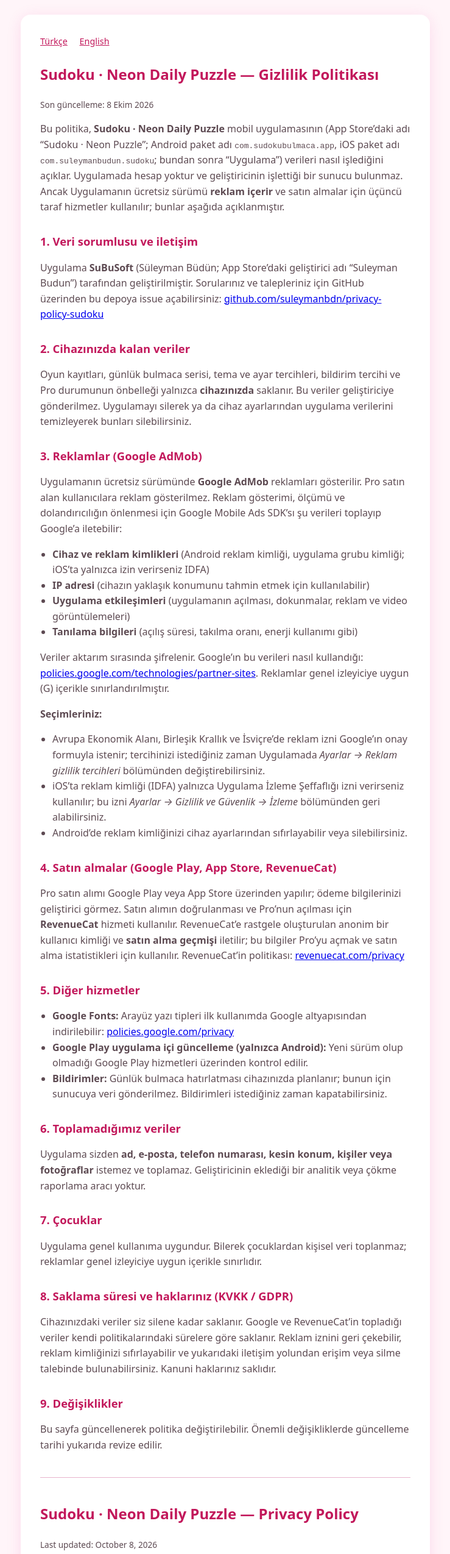
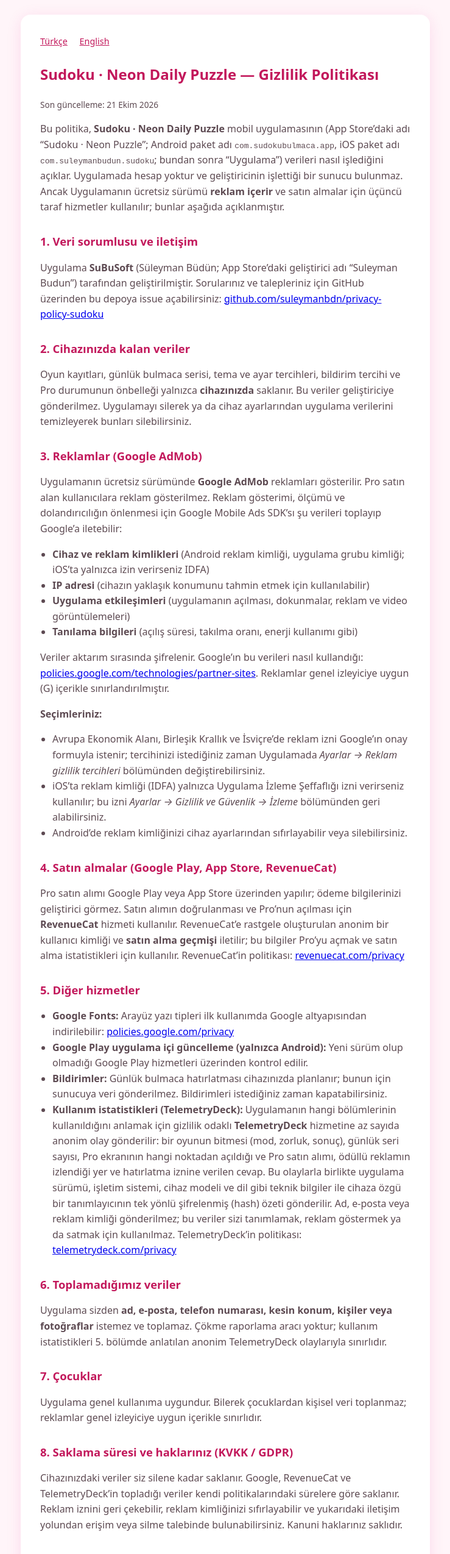
Before and after one commit to suleymanbdn/privacy-policy-sudoku, a plain HTML site: page index.html in a window 1280 px wide. Shown: the top 2549 px of the page at 61% size, without its empty margins (270-1009 px from the left). Drawn offline with Linux system fonts and the light colour scheme.

Commit message:
Disclose TelemetryDeck usage statistics (Oct 2026)

```diff
--- a/index.html
+++ b/index.html
@@ -51,7 +51,7 @@
 
     <section id="gizlilik-tr">
       <h1>Sudoku · Neon Daily Puzzle — Gizlilik Politikası</h1>
-      <p class="meta">Son güncelleme: 8 Ekim 2026</p>
+      <p class="meta">Son güncelleme: 21 Ekim 2026</p>
 
       <p>Bu politika, <strong>Sudoku · Neon Daily Puzzle</strong> mobil uygulamasının (App Store’daki adı “Sudoku · Neon Puzzle”; Android paket adı <code>com.sudokubulmaca.app</code>, iOS paket adı <code>com.suleymanbudun.sudoku</code>; bundan sonra “Uygulama”) verileri nasıl işlediğini açıklar. Uygulamada hesap yoktur ve geliştiricinin işlettiği bir sunucu bulunmaz. Ancak Uygulamanın ücretsiz sürümü <strong>reklam içerir</strong> ve satın almalar için üçüncü taraf hizmetler kullanılır; bunlar aşağıda açıklanmıştır.</p>
 
@@ -85,16 +85,17 @@
         <li><strong>Google Fonts:</strong> Arayüz yazı tipleri ilk kullanımda Google altyapısından indirilebilir: <a href="https://policies.google.com/privacy" rel="noopener">policies.google.com/privacy</a></li>
         <li><strong>Google Play uygulama içi güncelleme (yalnızca Android):</strong> Yeni sürüm olup olmadığı Google Play hizmetleri üzerinden kontrol edilir.</li>
         <li><strong>Bildirimler:</strong> Günlük bulmaca hatırlatması cihazınızda planlanır; bunun için sunucuya veri gönderilmez. Bildirimleri istediğiniz zaman kapatabilirsiniz.</li>
+        <li><strong>Kullanım istatistikleri (TelemetryDeck):</strong> Uygulamanın hangi bölümlerinin kullanıldığını anlamak için gizlilik odaklı <strong>TelemetryDeck</strong> hizmetine az sayıda anonim olay gönderilir: bir oyunun bitmesi (mod, zorluk, sonuç), günlük seri sayısı, Pro ekranının hangi noktadan açıldığı ve Pro satın alımı, ödüllü reklamın izlendiği yer ve hatırlatma iznine verilen cevap. Bu olaylarla birlikte uygulama sürümü, işletim sistemi, cihaz modeli ve dil gibi teknik bilgiler ile cihaza özgü bir tanımlayıcının tek yönlü şifrelenmiş (hash) özeti gönderilir. Ad, e-posta veya reklam kimliği gönderilmez; bu veriler sizi tanımlamak, reklam göstermek ya da satmak için kullanılmaz. TelemetryDeck’in politikası: <a href="https://telemetrydeck.com/privacy/" rel="noopener">telemetrydeck.com/privacy</a></li>
       </ul>
 
       <h2>6. Toplamadığımız veriler</h2>
-      <p>Uygulama sizden <strong>ad, e-posta, telefon numarası, kesin konum, kişiler veya fotoğraflar</strong> istemez ve toplamaz. Geliştiricinin eklediği bir analitik veya çökme raporlama aracı yoktur.</p>
+      <p>Uygulama sizden <strong>ad, e-posta, telefon numarası, kesin konum, kişiler veya fotoğraflar</strong> istemez ve toplamaz. Çökme raporlama aracı yoktur; kullanım istatistikleri 5. bölümde anlatılan anonim TelemetryDeck olaylarıyla sınırlıdır.</p>
 
       <h2>7. Çocuklar</h2>
       <p>Uygulama genel kullanıma uygundur. Bilerek çocuklardan kişisel veri toplanmaz; reklamlar genel izleyiciye uygun içerikle sınırlıdır.</p>
 
       <h2>8. Saklama süresi ve haklarınız (KVKK / GDPR)</h2>
-      <p>Cihazınızdaki veriler siz silene kadar saklanır. Google ve RevenueCat’in topladığı veriler kendi politikalarındaki sürelere göre saklanır. Reklam iznini geri çekebilir, reklam kimliğinizi sıfırlayabilir ve yukarıdaki iletişim yolundan erişim veya silme talebinde bulunabilirsiniz. Kanuni haklarınız saklıdır.</p>
+      <p>Cihazınızdaki veriler siz silene kadar saklanır. Google, RevenueCat ve TelemetryDeck’in topladığı veriler kendi politikalarındaki sürelere göre saklanır. Reklam iznini geri çekebilir, reklam kimliğinizi sıfırlayabilir ve yukarıdaki iletişim yolundan erişim veya silme talebinde bulunabilirsiniz. Kanuni haklarınız saklıdır.</p>
 
       <h2>9. Değişiklikler</h2>
       <p>Bu sayfa güncellenerek politika değiştirilebilir. Önemli değişikliklerde güncelleme tarihi yukarıda revize edilir.</p>
@@ -104,7 +105,7 @@
 
     <section id="privacy-en">
       <h1>Sudoku · Neon Daily Puzzle — Privacy Policy</h1>
-      <p class="meta">Last updated: October 8, 2026</p>
+      <p class="meta">Last updated: October 21, 2026</p>
 
       <p>This policy describes how the <strong>Sudoku · Neon Daily Puzzle</strong> mobile app (named “Sudoku · Neon Puzzle” on the App Store; Android package <code>com.sudokubulmaca.app</code>, iOS bundle ID <code>com.suleymanbudun.sudoku</code>; the “App”) handles data. The App has no accounts and no servers operated by the developer. However, the free version of the App <strong>contains ads</strong> and purchases rely on third-party services, as described below.</p>
 
@@ -138,16 +139,17 @@
         <li><strong>Google Fonts:</strong> UI fonts may be downloaded from Google’s infrastructure on first use: <a href="https://policies.google.com/privacy" rel="noopener">policies.google.com/privacy</a></li>
         <li><strong>Google Play in-app updates (Android only):</strong> the App checks for a newer version through Google Play services.</li>
         <li><strong>Notifications:</strong> the daily puzzle reminder is scheduled on your device; no data is sent to a server for it. You can turn notifications off at any time.</li>
+        <li><strong>Usage statistics (TelemetryDeck):</strong> to understand which parts of the App are used, a small number of anonymous events are sent to the privacy-focused <strong>TelemetryDeck</strong> service: a game ending (mode, difficulty, result), the daily streak count, where the Pro screen was opened from and Pro purchases, where a rewarded ad was watched, and the answer to the reminder permission prompt. These events include technical details such as app version, operating system, device model and language, plus a one-way hash of an identifier specific to your device. No name, email or advertising ID is sent, and this data is not used to identify you, to show ads, or sold. TelemetryDeck’s policy: <a href="https://telemetrydeck.com/privacy/" rel="noopener">telemetrydeck.com/privacy</a></li>
       </ul>
 
       <h2>6. Data we do not collect</h2>
-      <p>The App does not ask for or collect your <strong>name, email, phone number, precise location, contacts or photos</strong>. There are no developer-configured analytics or crash reporting tools.</p>
+      <p>The App does not ask for or collect your <strong>name, email, phone number, precise location, contacts or photos</strong>. There is no crash reporting tool; usage statistics are limited to the anonymous TelemetryDeck events described in section 5.</p>
 
       <h2>7. Children</h2>
       <p>The App is suitable for general audiences. It does not knowingly collect personal data from children, and ads are limited to content suitable for general audiences.</p>
 
       <h2>8. Retention and your rights (GDPR / KVKK)</h2>
-      <p>Data on your device is kept until you delete it. Data collected by Google and RevenueCat is retained according to their own policies. You can withdraw ad consent, reset your advertising ID, and request access or deletion through the contact above. Your statutory rights remain unaffected.</p>
+      <p>Data on your device is kept until you delete it. Data collected by Google, RevenueCat and TelemetryDeck is retained according to their own policies. You can withdraw ad consent, reset your advertising ID, and request access or deletion through the contact above. Your statutory rights remain unaffected.</p>
 
       <h2>9. Changes</h2>
       <p>This page may be updated; the “Last updated” date will be revised for material changes.</p>
```
